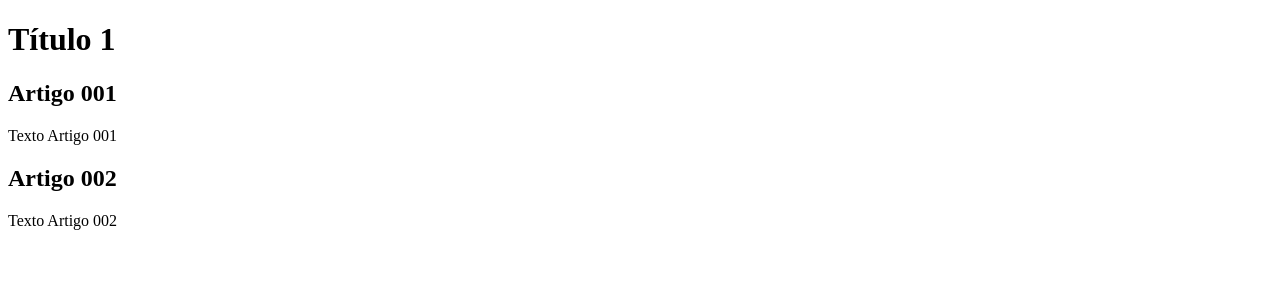
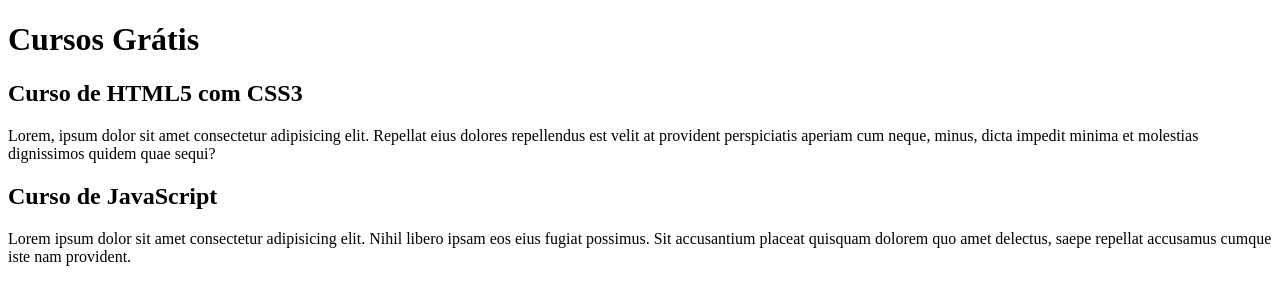
Before and after one commit to marcelobarbosa-dev/projeto-site, a plain HTML site: page index.html in a window 1280 px wide. Drawn offline with Linux system fonts and the light colour scheme.

Commit message:
comecei a aplicar o conteúdo

```diff
--- a/index.html
+++ b/index.html
@@ -9,17 +9,17 @@
 
     <main>
         <header>
-            <h1>Título 1</h1>
+            <h1>Cursos Grátis</h1>
         </header>
     </main>
 
     <article>
-        <h2>Artigo 001</h2>
-        <p>Texto Artigo 001</p>
+        <h2>Curso de HTML5 com CSS3</h2>
+        <p>Lorem, ipsum dolor sit amet consectetur adipisicing elit. Repellat eius dolores repellendus est velit at provident perspiciatis aperiam cum neque, minus, dicta impedit minima et molestias dignissimos quidem quae sequi?</p>
     </article>
     <article>
-        <h2>Artigo 002</h2>
-        <p>Texto Artigo 002</p>
+        <h2>Curso de JavaScript</h2>
+        <p>Lorem ipsum dolor sit amet consectetur adipisicing elit. Nihil libero ipsam eos eius fugiat possimus. Sit accusantium placeat quisquam dolorem quo amet delectus, saepe repellat accusamus cumque iste nam provident.</p>
     </article>
 
 </body>
```
